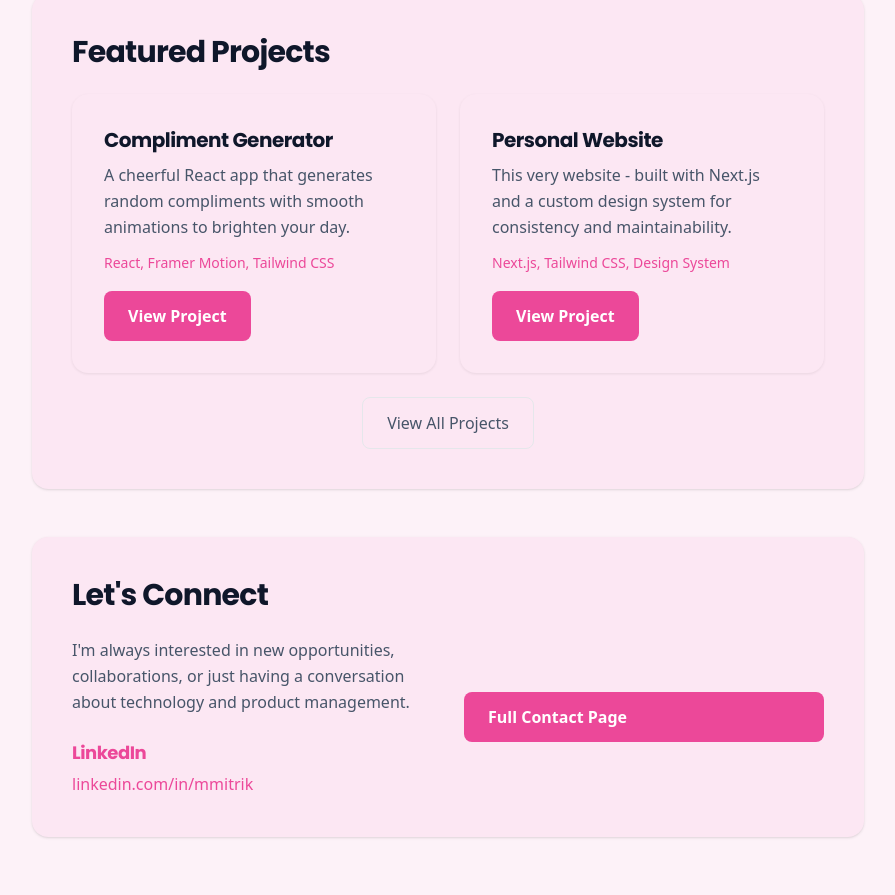
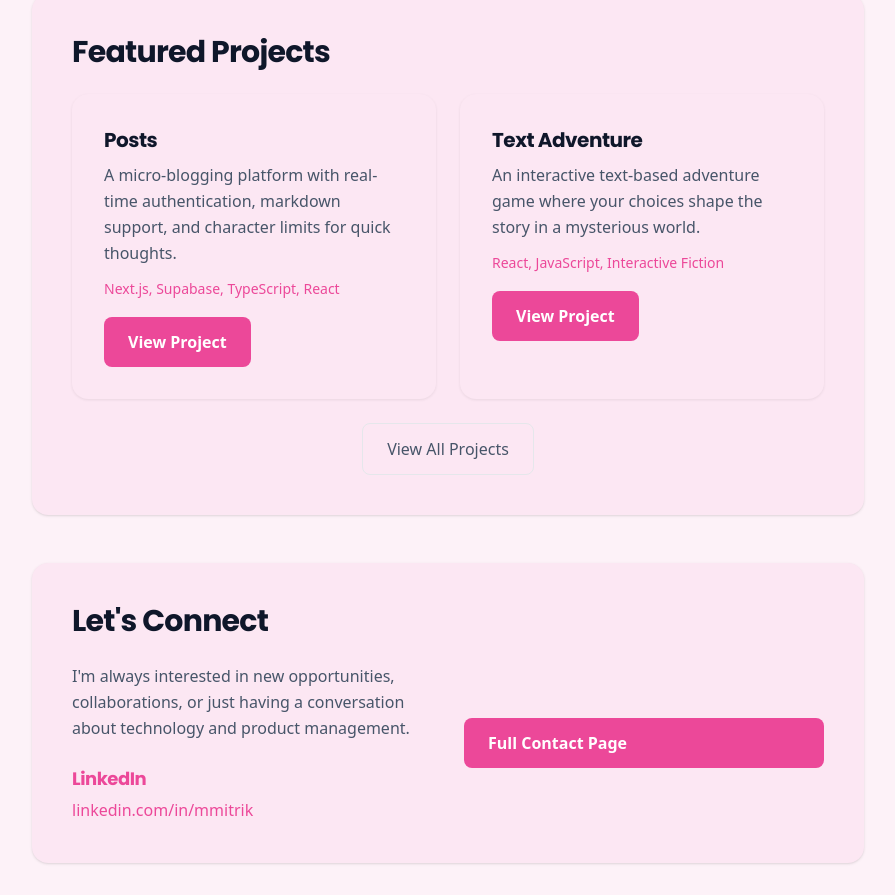
Before and after one commit to mmitrik/personal-site, a Next.js app: page / in a window 1280 px wide. Shown: the part 1000-1895 px from the top of the page, without its empty margins (192-1087 px from the left). Before the commit the page ends 1869 px from the top, so only its background shows below. Built offline with nearby package versions, Linux system fonts and the light colour scheme.

Commit message:
Changed featured projects.

```diff
--- a/src/components/Projects.js
+++ b/src/components/Projects.js
@@ -2,16 +2,16 @@ import Link from 'next/link';
 
 const featuredProjects = [
   {
-    title: "Compliment Generator",
-    description: "A cheerful React app that generates random compliments with smooth animations to brighten your day.",
-    link: "/apps/compliments",
-    tech: "React, Framer Motion, Tailwind CSS"
+    title: "Posts",
+    description: "A micro-blogging platform with real-time authentication, markdown support, and character limits for quick thoughts.",
+    link: "/apps/posts",
+    tech: "Next.js, Supabase, TypeScript, React"
   },
   {
-    title: "Personal Website",
-    description: "This very website - built with Next.js and a custom design system for consistency and maintainability.",
-    link: "/",
-    tech: "Next.js, Tailwind CSS, Design System"
+    title: "Text Adventure",
+    description: "An interactive text-based adventure game where your choices shape the story in a mysterious world.",
+    link: "/apps/text-adventure",
+    tech: "React, JavaScript, Interactive Fiction"
   }
 ];
 
```
